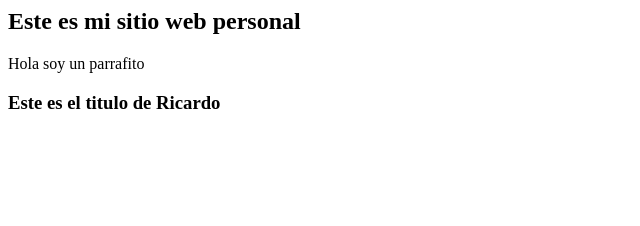
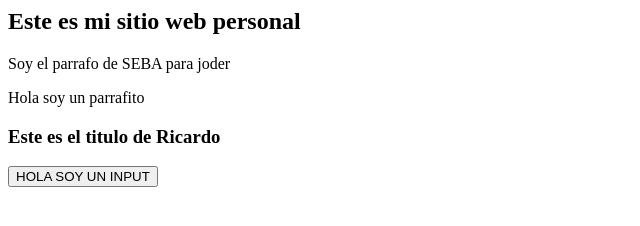
Before and after one commit to jaimeVillagran/PracticaGit, a plain HTML site: page index.html in a window 1280 px wide. Shown: the whole page, without its empty margins (0-640 px from the left). Drawn offline with Linux system fonts and the light colour scheme.

Commit message:
Nos vemos maniana

```diff
--- a/index.html
+++ b/index.html
@@ -6,9 +6,11 @@
 <body>
     <h2>Este es mi sitio web personal</h2>
 
+    <p>Soy el parrafo de SEBA para joder</p>
     <p>Hola soy un parrafito</p>
 
     <h3>Este es el titulo de Ricardo</h3>
+    <input type="button" value="HOLA SOY UN INPUT">
 </body>
 
 </html>
```
